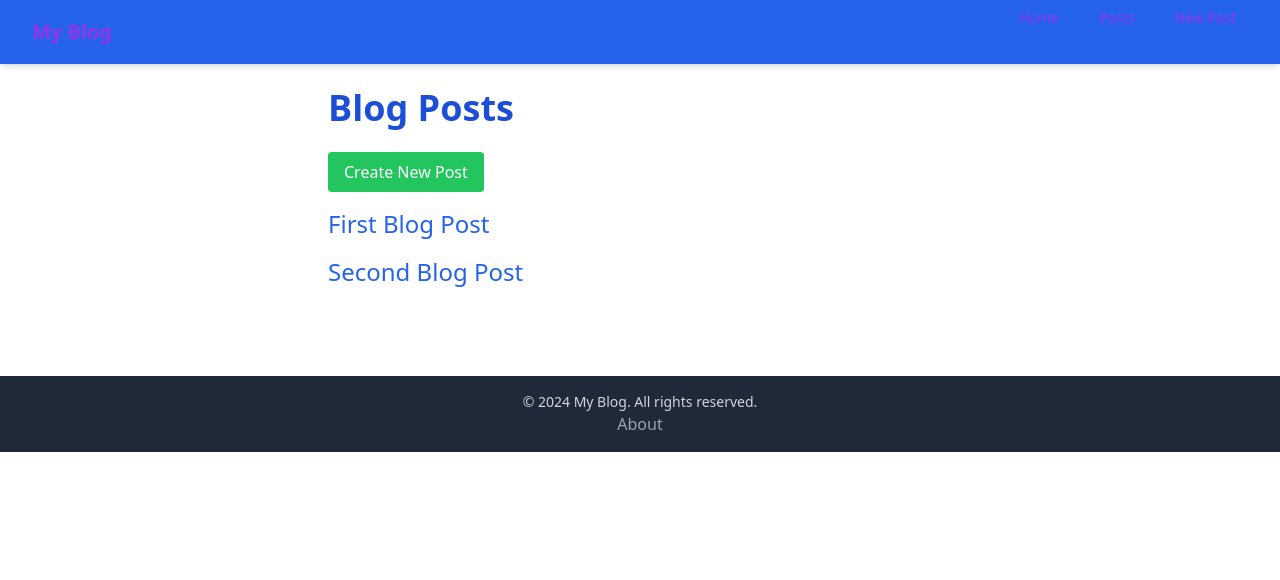
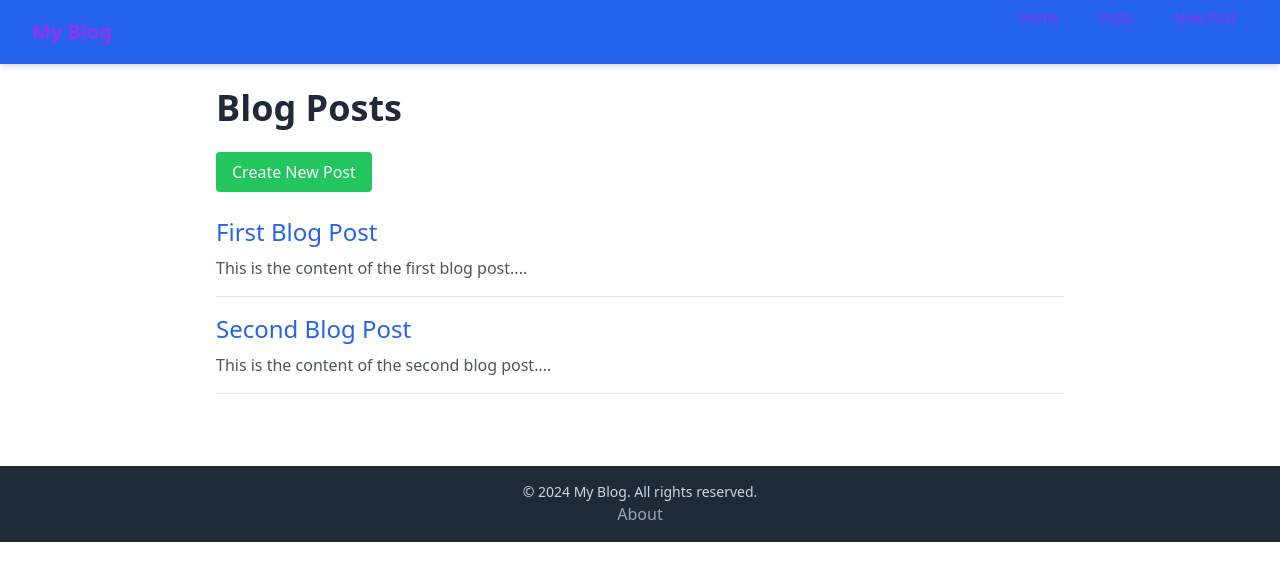
Before and after one commit to mbvaaland/blogging-platform, a Next.js app: page /posts in a window 1280 px wide. Shown: the top 580 px of the page. Built offline with nearby package versions, Linux system fonts and the light colour scheme.

Commit message:
Enhance posts list page styling

```diff
--- a/src/app/posts/page.tsx
+++ b/src/app/posts/page.tsx
@@ -14,24 +14,20 @@ export default function PostsPage() {
   const { posts } = postsContext;
 
   return (
-    <main className="max-w-2xl mx-auto p-6">
-      <h1 className="text-4xl font-bold mb-6">Blog Posts</h1>
-      <Link href="/posts/new" className="mb-4 inline-block">
-        <button className="px-4 py-2 bg-green-500 text-white rounded hover:bg-green-600 transition-colors duration-200">
+    <div className="max-w-4xl mx-auto p-6">
+      <h1 className="text-4xl font-bold mb-6 text-gray-800">Blog Posts</h1>
+      <Link href="/posts/new" className="mb-6 inline-block px-4 py-2 bg-green-500 text-white rounded hover:bg-green-600 transition-colors duration-200">
           Create New Post
-        </button>
       </Link>
-      <ul>
+      <ul className="space-y-4">
         {posts.map((post) => (
-          <li key={post.id} className="mb-4">
-            <Link href={`/posts/${post.slug}`}>
-              <span className="text-2xl text-blue-600 hover:underline cursor-pointer">
-                {post.title}
-              </span>
+          <li key={post.id} className="border-b pb-4">
+            <Link href={`/posts/${post.slug}`} className="text-2xl text-blue-600 hover:underline">{post.title}
             </Link>
+            <p className="text-gray-600 mt-2">{post.content.substring(0, 100)}...</p>
           </li>
         ))}
       </ul>
-    </main>
+    </div>
   );
 }
```
